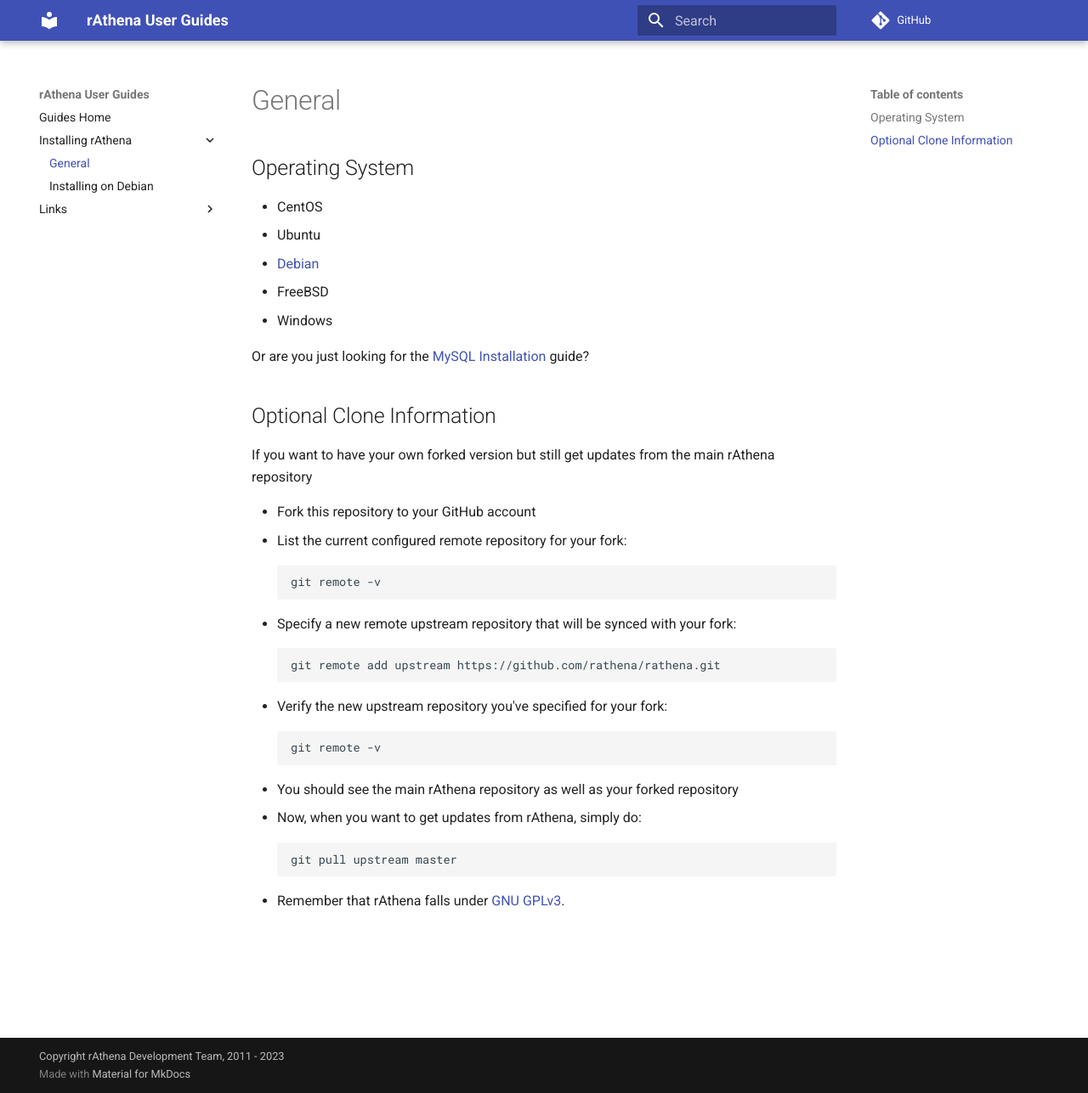
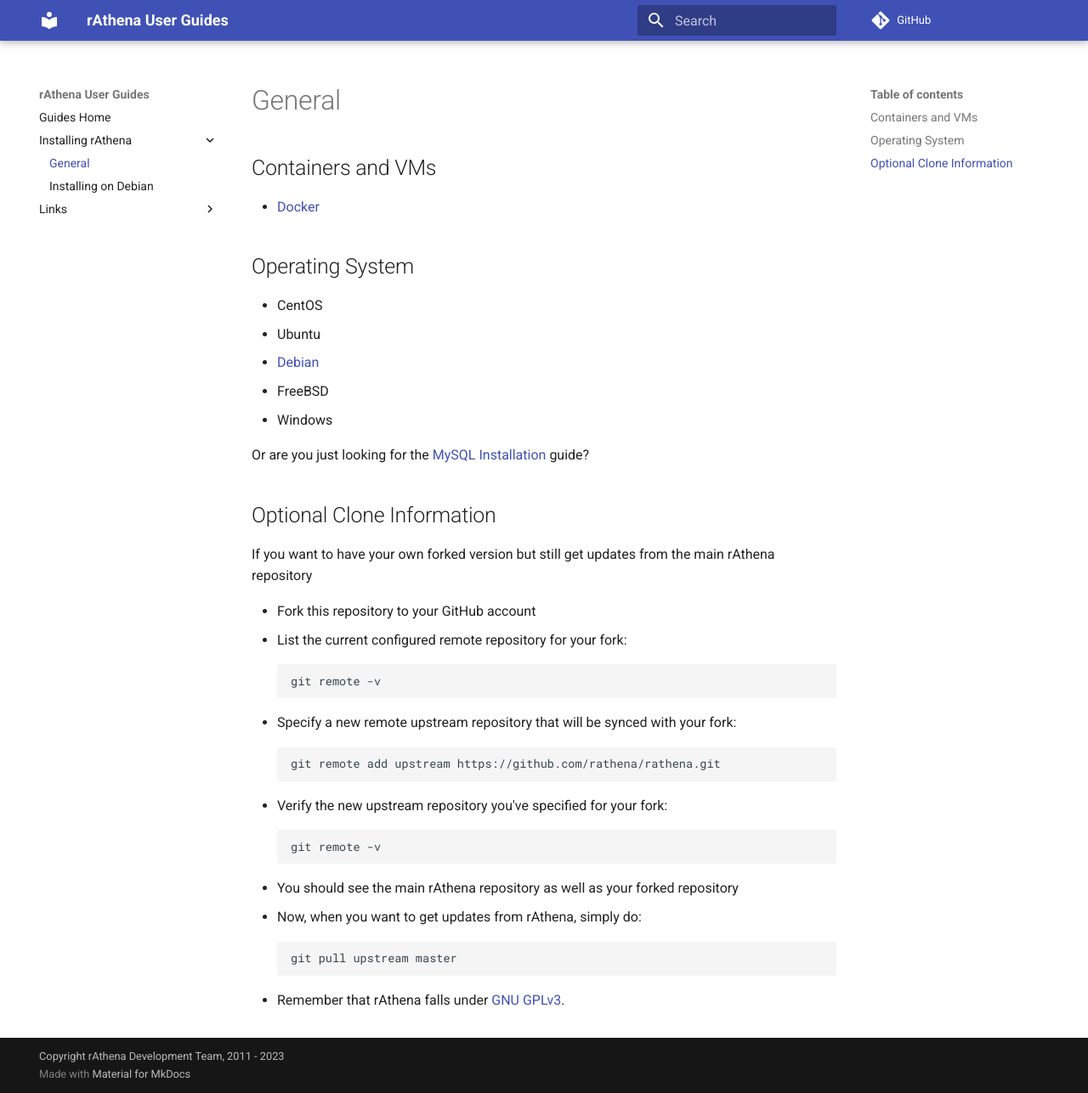
Before and after one commit to rathena/user-guides, an MkDocs documentation site: the page built from guides/installing.md, in a window 1280 px wide and 1287 px high. Shown: the whole window at 85% size. Built offline with MkDocs 1.6.1 and Material for MkDocs 9.7.7, drawn with Linux system fonts in a browser that asks for light colours; comment, search, counter and statistics services are not loaded.

Commit message:
Update installing.md to include docker

```diff
--- a/guides/installing.md
+++ b/guides/installing.md
@@ -1,3 +1,6 @@
+## Containers and VMs
+* [Docker](docker)
+
 ## Operating System
 * CentOS
 * Ubuntu
```
